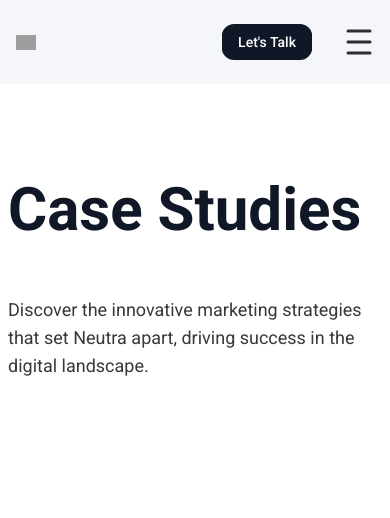
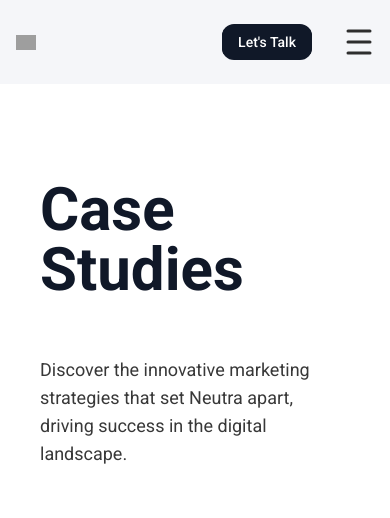
Before and after one commit to Maaz0313-png/panda-patronage, a React (Vite) app: page /cases in a window 390 px wide. Shown: the top 518 px of the page. Built offline with nearby package versions, Linux system fonts and the light colour scheme; grey boxes are pictures that could not be loaded.

Commit message:
fix: finished cases page - adjust layout and styling in CasesIntro component for improved alignment and responsiveness

```diff
--- a/src/sections/Cases/CasesIntro.jsx
+++ b/src/sections/Cases/CasesIntro.jsx
@@ -3,7 +3,7 @@
 const CasesIntro = () => (
   <ScrollReveal>
     <section className="bg-white px-2 py-24 desktop:px-0">
-      <div className="mx-auto mb-14 flex max-w-6xl flex-col items-center justify-between gap-8 tablet:flex-row tablet:items-start">
+      <div className="mx-auto mb-14 flex max-w-6xl flex-col items-start justify-center tablet:px-0 px-8 tablet:justify-between gap-8 tablet:flex-row tablet:items-start">
         <h2
           className="mb-6 w-full text-left text-6xl font-bold text-gray-900 tablet:mb-0 tablet:w-1/2 tablet:text-5xl"
         >
```
